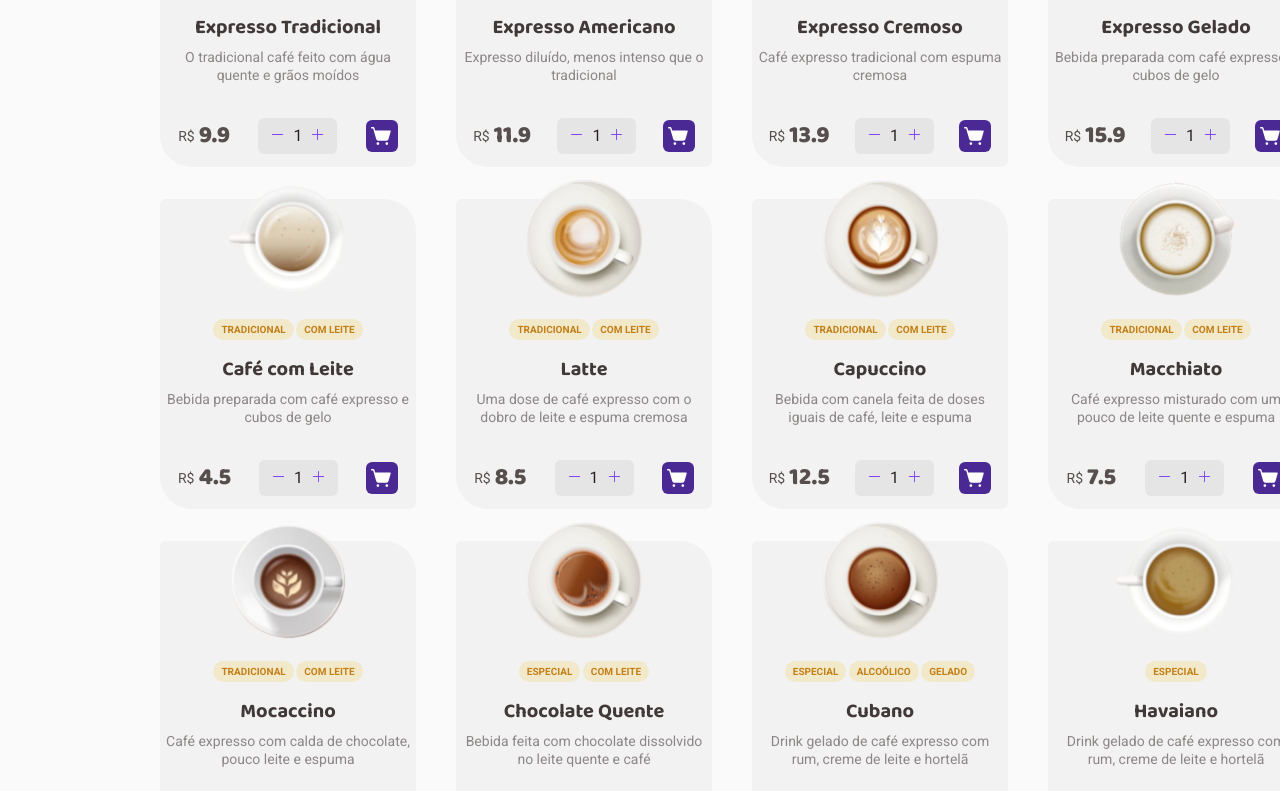
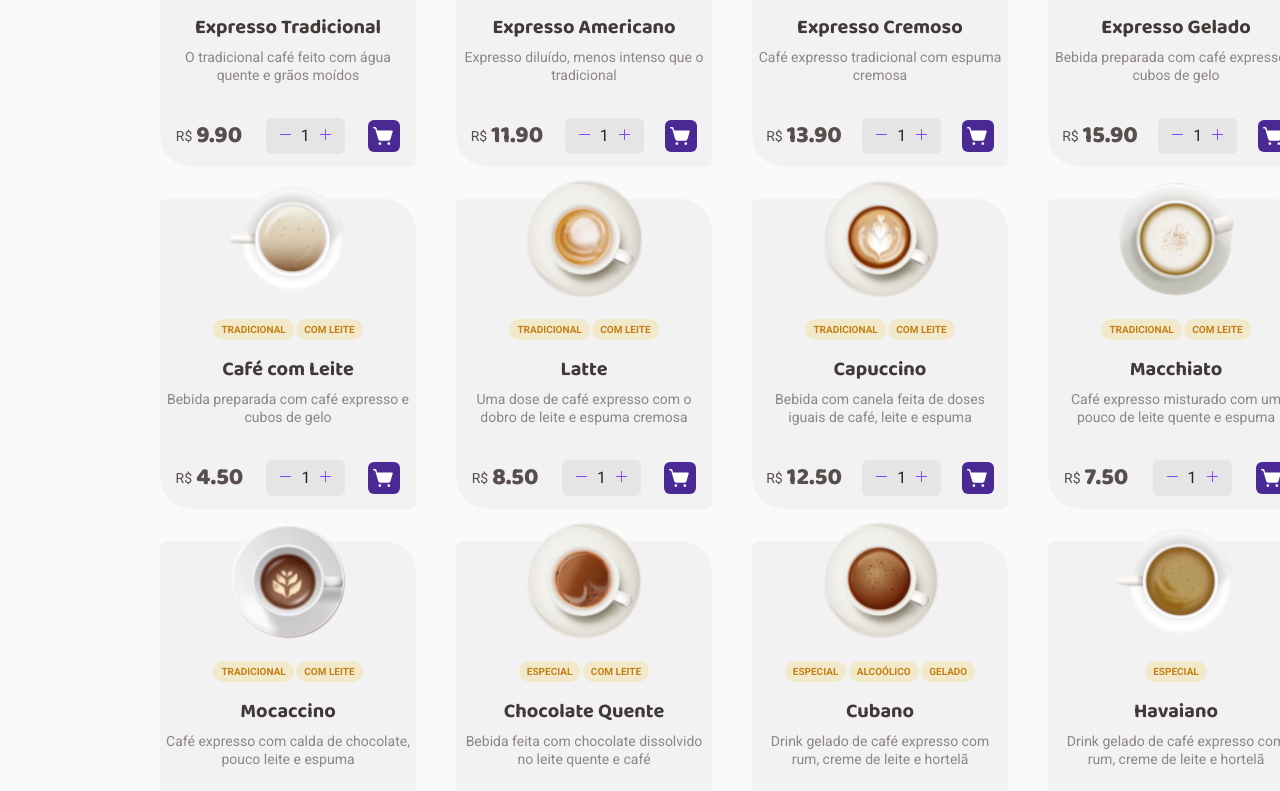
Before and after one commit to JulioMacedo0/coffee-delivery, a React (Vite) app: page / in a window 1280 px wide. Shown: the part 889-1680 px from the top of the page. Built offline with nearby package versions, Linux system fonts and the light colour scheme; data requests are answered from the project's data file.

Commit message:
fix: change type

```diff
--- a/src/pages/Home/Components/CardCoffee/index.tsx
+++ b/src/pages/Home/Components/CardCoffee/index.tsx
@@ -8,7 +8,7 @@ interface CardCoffeProps {
   tags: [];
   name: string;
   description: string;
-  price: number;
+  price: string;
 }
 
 export const CardCoffee = ({
--- a/src/pages/Home/Components/Content/index.tsx
+++ b/src/pages/Home/Components/Content/index.tsx
@@ -32,7 +32,7 @@ export const Content = () => {
               description={coffe.description}
               img={coffe.photo}
               name={coffe.name}
-              price={coffe.price}
+              price={coffe.price.toFixed(2)}
               tags={coffe.tags}
             />
           ))}
```
Also changed, not shown: 1 other file (tests, documents, lock files or other folders).
